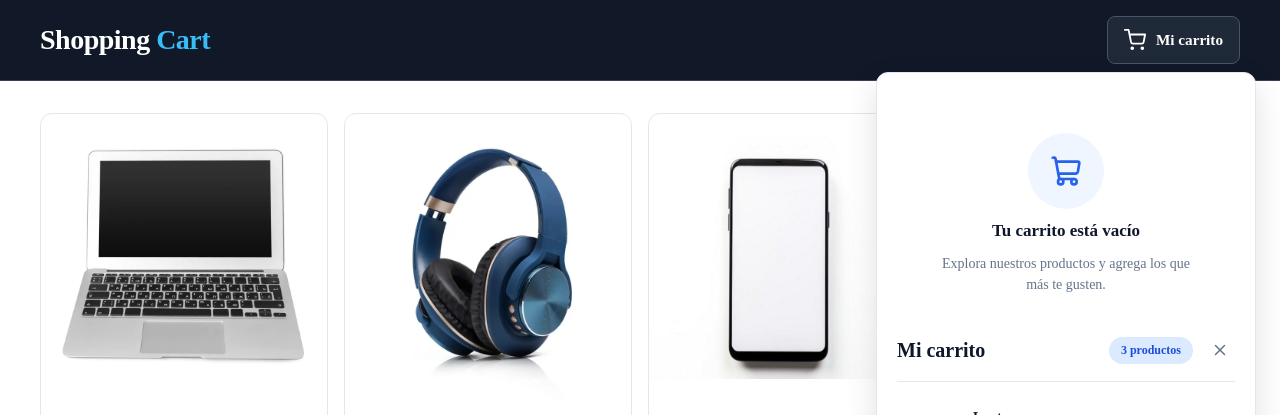
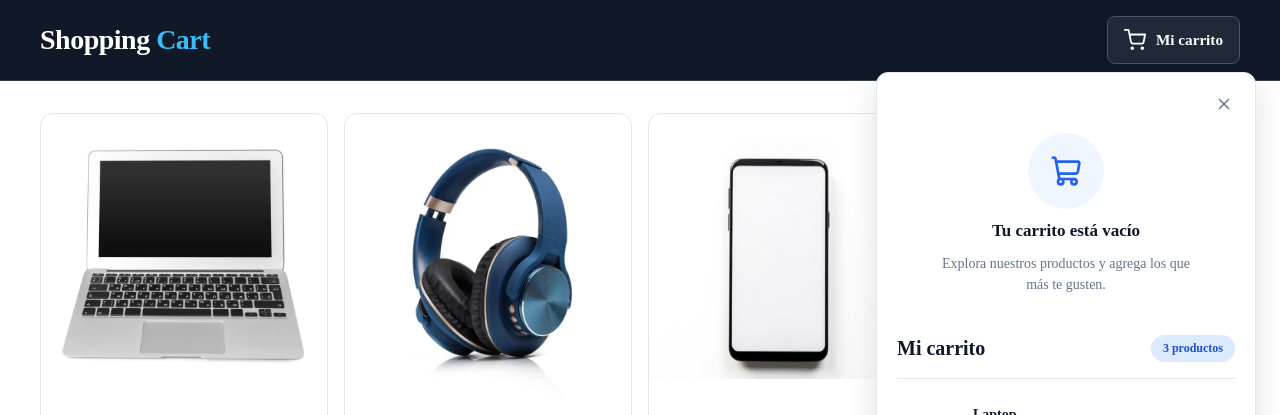
Before and after one commit to josecarlosonate/React-labs, a React (Vite) app in the folder projects/01-shopping-cart/: page / in a window 1280 px wide. Both pictures are taken after a click on the button "Mi carrito". Shown: the top 415 px of the page. Built offline with nearby package versions, Linux system fonts and the light colour scheme.

Commit message:
agregar funcionalidad de ocultar y mostrar modal del carrito de compras

```diff
--- a/projects/01-shopping-cart/src/App.tsx
+++ b/projects/01-shopping-cart/src/App.tsx
@@ -1,19 +1,21 @@
+import { useState } from 'react'
 import Car from './components/Car'
 import Header from './components/Header'
 import Product from './components/Product'
 
 function App() {
+  const [isCarOpen, setIsCarOpen] = useState<boolean>(false)
 
   return (
     <>
-      <Header />
-      <Car />
+      <Header setIsCarOpen={setIsCarOpen} />
+      <Car isCarOpen={isCarOpen} setIsCarOpen={setIsCarOpen} />
       <main className="products-grid">
         <Product name='Laptop' precio='2.800.000 cop' img='/products/laptop.webp' />
         <Product name='Audífonos' precio='530.000 cop' img='/products/audifonos.webp' />
         <Product name='Smartphone' precio='1.500.000 cop' img='/products/smartphone.webp' />
         <Product name='Smartwatch' precio='2.800.000 cop' img='/products/smartwatch.webp' />
-        <Product name='Teclado' precio='2.800.000 cop' img='/products/teclado.webp' />
+        <Product name='Teclado' precio='800.000 cop' img='/products/teclado.webp' />
       </main>
     </>
   )
--- a/projects/01-shopping-cart/src/components/Car.tsx
+++ b/projects/01-shopping-cart/src/components/Car.tsx
@@ -1,8 +1,19 @@
 import { Minus, Plus, ShoppingCart, Trash2, X } from "lucide-react"
 
-function Car() {
+type CarProps = {
+    isCarOpen: boolean
+    setIsCarOpen: (value: boolean) => void
+}
+
+function Car({ isCarOpen, setIsCarOpen }: CarProps) {
     return (
+        <>
+            {isCarOpen &&
+                (
                     <div className="cart-panel">
+                        <button className="close-btn" onClick={() => setIsCarOpen(false)}>
+                            <X size={18} />
+                        </button>
 
                         {/* Carro sin productos agregados */}
                         <div className="cart-empty">
@@ -20,9 +31,6 @@ function Car() {
                             <h2>Mi carrito</h2>
                             <div className="cart-header-right">
                                 <span className="products-badge">3 productos</span>
-                    <button className="close-btn">
-                        <X size={18} />
-                    </button>
                             </div>
                         </div>
 
@@ -62,5 +70,9 @@ function Car() {
                     </div>
                 )
             }
+        </>
+
+    )
+}
 
 export default Car
--- a/projects/01-shopping-cart/src/components/Header.tsx
+++ b/projects/01-shopping-cart/src/components/Header.tsx
@@ -1,4 +1,8 @@
-export default function Header() {
+type HeaderProps = {
+    setIsCarOpen: (value: boolean) => void
+}
+
+function Header({ setIsCarOpen }: HeaderProps) {
     return (
         <header className="header">
             <div className="header__container">
@@ -7,7 +11,7 @@ export default function Header() {
                     Shopping <span>Cart</span>
                 </a>
 
-                <button type="button" className="header__cart" aria-label="Ver carrito de compras">
+                <button type="button" className="header__cart" onClick={() => setIsCarOpen(true)}>
                     <svg className="header__cart-icon" viewBox="0 0 24 24" fill="none" stroke="currentColor"
                         strokeWidth="2" strokeLinecap="round" strokeLinejoin="round" aria-hidden="true">
                         <circle cx="9" cy="21" r="1" />
@@ -21,3 +25,5 @@ export default function Header() {
         </header>
     );
 }
+
+export default Header
--- a/projects/01-shopping-cart/src/index.css
+++ b/projects/01-shopping-cart/src/index.css
@@ -279,6 +279,10 @@ body {
   font-size: 18px;
   cursor: pointer;
   transition: background-color 0.2s, color 0.2s;
+  position: absolute;
+  top: 16px;
+  right: 16px;
+  z-index: 1;
 }
 
 .close-btn:hover {
```
Lines whose indentation alone changed are shown as unchanged.
